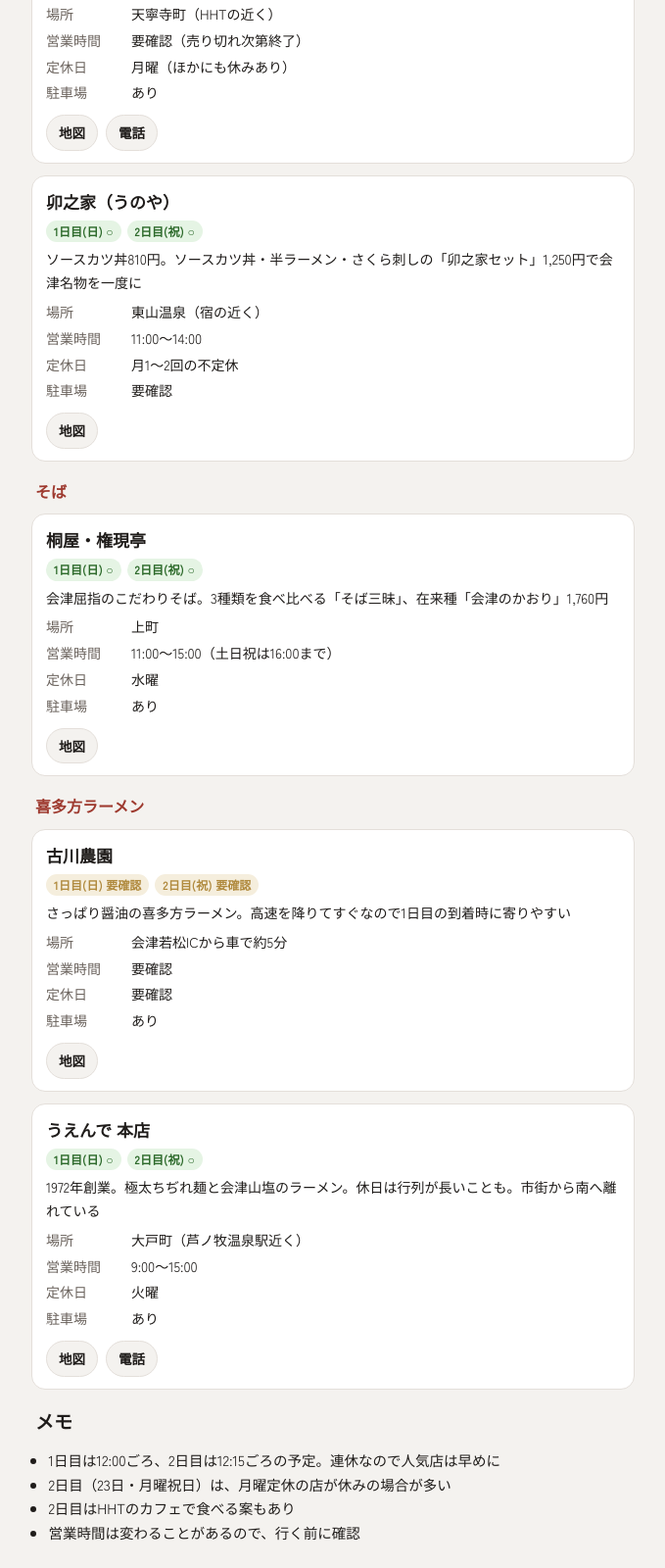
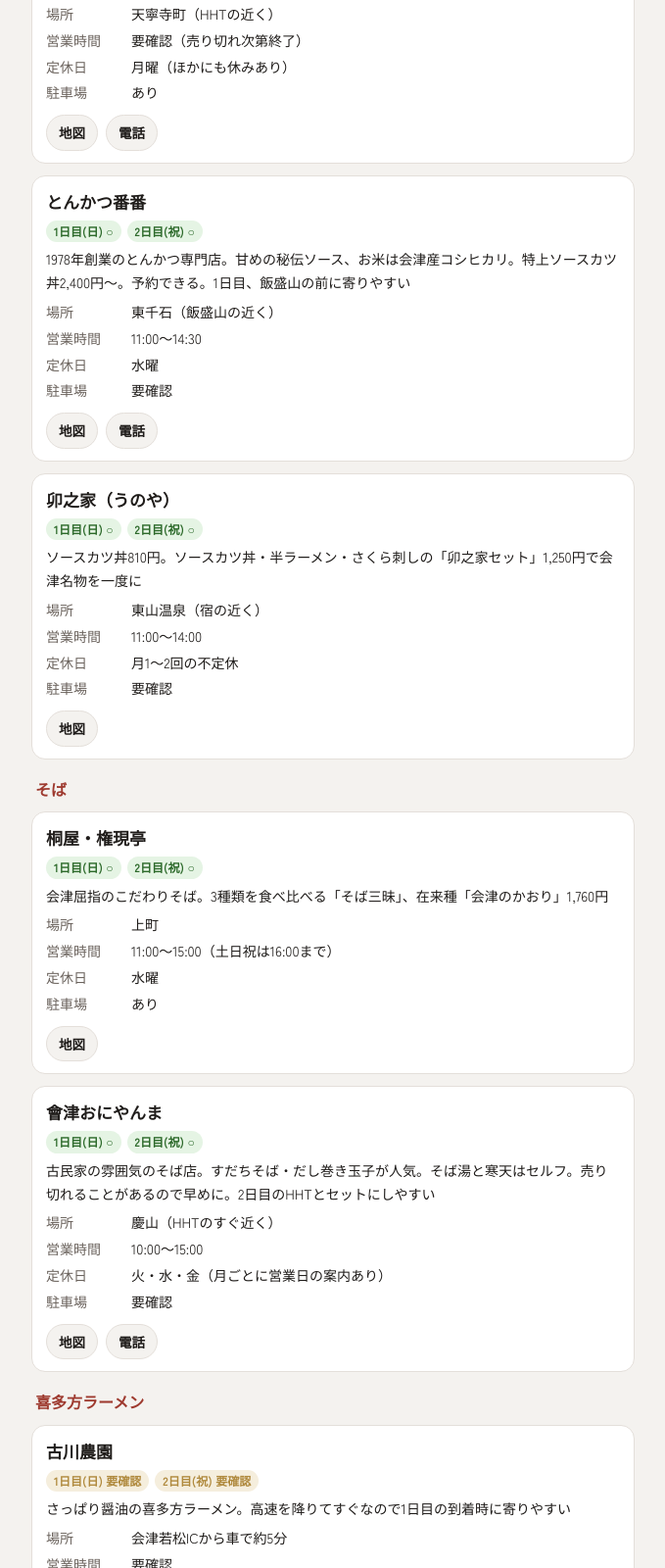
Before and after one commit to StanabeDev/BDtravel_20261122, a plain HTML site: page lunch.html in a window 1280 px wide. Shown: the part 1966-3566 px from the top of the page at 98% size, without its empty margins (300-979 px from the left). Drawn offline with Linux system fonts and the light colour scheme; a web font is replaced by a local one.

Commit message:
ランチ候補にとんかつ番番と會津おにやんまを追加
Co-Authored-By: Claude Opus 5.5 <noreply@anthropic.com>
Claude-Session: https://claude.ai/code/session_01DzU7abD6VvKqvaMZo7Bdf4

```diff
--- a/lunch.html
+++ b/lunch.html
@@ -114,12 +114,18 @@
     { genre: 'ソースカツ丼', name: 'とん亭', area: '天寧寺町（HHTの近く）',
       hours: '要確認（売り切れ次第終了）', closed: '月曜（ほかにも休みあり）', parking: 'あり',
       memo: '1972年創業のソースかつ専門店。継ぎ足しの特製ソース。馬肉の「八重うまっソースかつ丼」も', tel: '0242-27-2191', d1: true, d2: false, pick: 0 },
+    { genre: 'ソースカツ丼', name: 'とんかつ番番', area: '東千石（飯盛山の近く）',
+      hours: '11:00〜14:30', closed: '水曜', parking: '要確認',
+      memo: '1978年創業のとんかつ専門店。甘めの秘伝ソース、お米は会津産コシヒカリ。特上ソースカツ丼2,400円〜。予約できる。1日目、飯盛山の前に寄りやすい', tel: '0242-27-6327', d1: true, d2: true, pick: 0 },
     { genre: 'ソースカツ丼', name: '卯之家（うのや）', area: '東山温泉（宿の近く）',
       hours: '11:00〜14:00', closed: '月1〜2回の不定休', parking: '要確認',
       memo: 'ソースカツ丼810円。ソースカツ丼・半ラーメン・さくら刺しの「卯之家セット」1,250円で会津名物を一度に', d1: true, d2: true, pick: 0 },
     { genre: 'そば', name: '桐屋・権現亭', area: '上町',
       hours: '11:00〜15:00（土日祝は16:00まで）', closed: '水曜', parking: 'あり',
       memo: '会津屈指のこだわりそば。3種類を食べ比べる「そば三昧」、在来種「会津のかおり」1,760円', d1: true, d2: true, pick: 0 },
+    { genre: 'そば', name: '會津おにやんま', area: '慶山（HHTのすぐ近く）',
+      hours: '10:00〜15:00', closed: '火・水・金（月ごとに営業日の案内あり）', parking: '要確認',
+      memo: '古民家の雰囲気のそば店。すだちそば・だし巻き玉子が人気。そば湯と寒天はセルフ。売り切れることがあるので早めに。2日目のHHTとセットにしやすい', tel: '0242-85-7789', d1: true, d2: true, pick: 0 },
     { genre: '喜多方ラーメン', name: '古川農園', area: '会津若松ICから車で約5分',
       hours: '要確認', closed: '要確認', parking: 'あり',
       memo: 'さっぱり醤油の喜多方ラーメン。高速を降りてすぐなので1日目の到着時に寄りやすい', d1: null, d2: null, pick: 0 },
```
